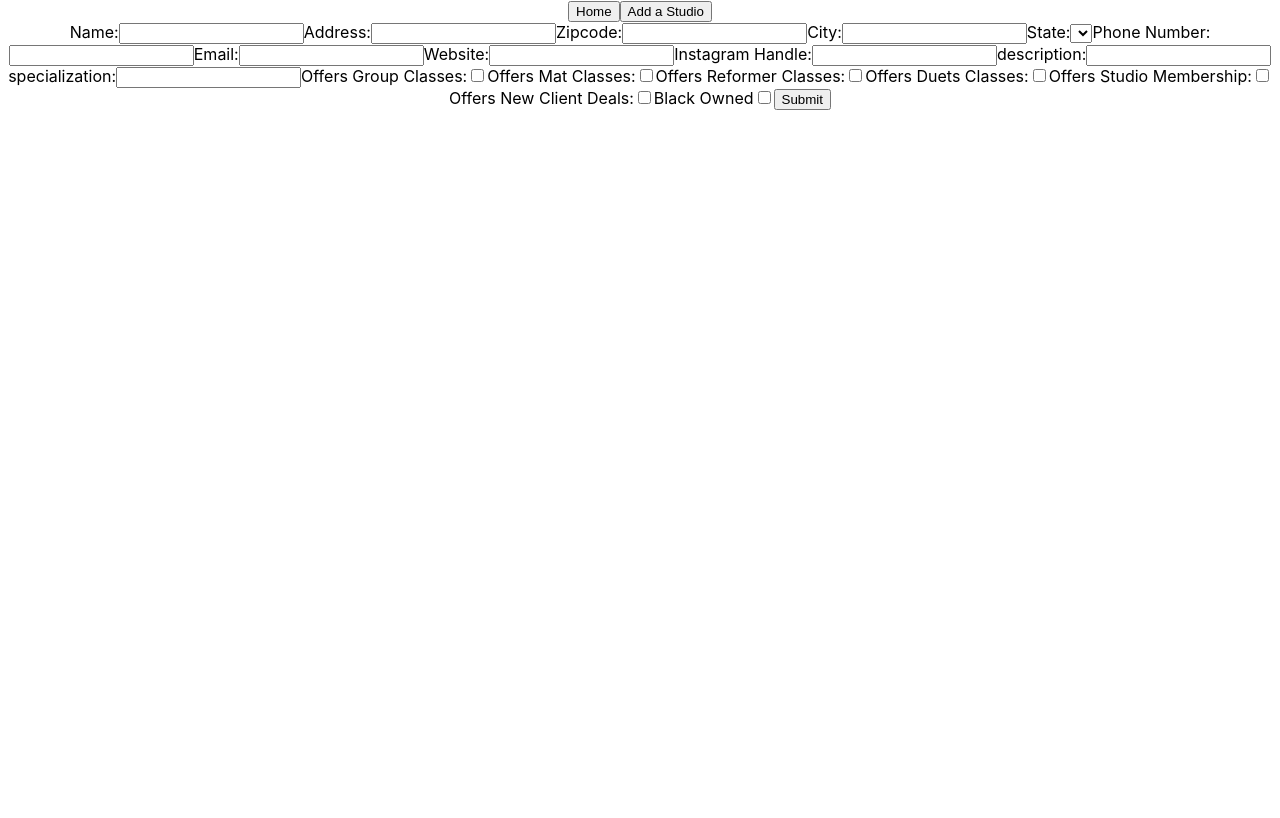
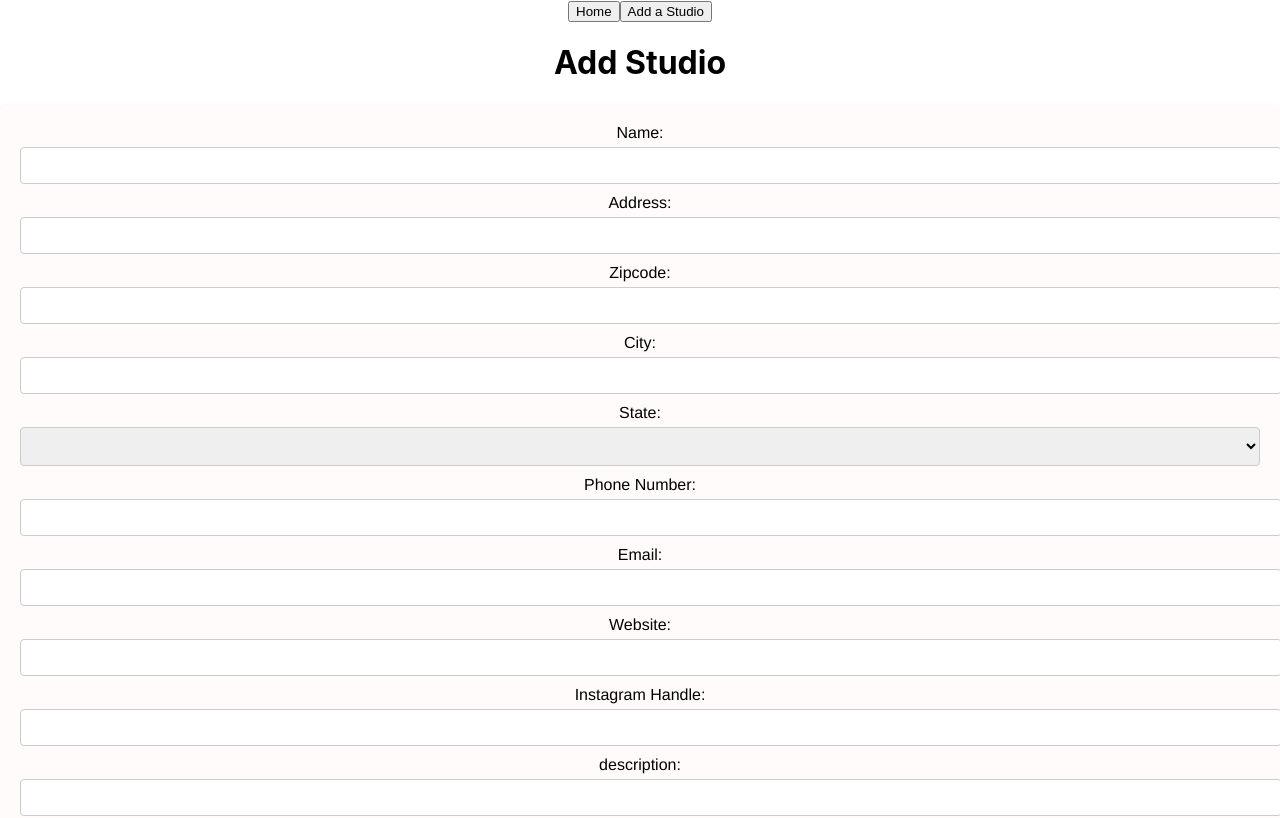
Before and after one commit to laura-williams-1/pilates-haven-nyc-front-end, a React (Create React App) app in the folder pilates-haven-front-end/: page /studios/new in a window 1280 px wide. Shown: the top 818 px of the page. Built offline with nearby package versions, Linux system fonts and the light colour scheme.

Commit message:
css added for create studio form

```diff
--- /dev/null
+++ b/pilates-haven-front-end/src/Components/CreateStudio.css
@@ -0,0 +1,47 @@
+.studio-form {
+  text-align: center;
+  font-family: "Helvetica Neue", Arial, sans-serif;
+  background-color: #fffbfb;
+  padding: 20px;
+  border-radius: 8px;
+  box-shadow: 0 2px 4px rgba(0, 0, 0, 0.1);
+}
+
+.studio-form h1 {
+  font-size: 28px;
+  color: #333;
+  margin-bottom: 10px;
+}
+
+.studio-form label {
+  display: block;
+  margin-bottom: 5px;
+}
+
+.studio-form input,
+.studio-form select {
+  width: 100%;
+  padding: 10px;
+  margin-bottom: 10px;
+  border: 1px solid #ccc;
+  border-radius: 4px;
+}
+
+.studio-form input[type="checkbox"] {
+  display: inline-block;
+  width: auto;
+  margin-right: 5px;
+}
+
+.studio-form .submit_button {
+  background-color: #333;
+  color: #fff;
+  border: none;
+  padding: 10px 20px;
+  border-radius: 4px;
+  cursor: pointer;
+}
+
+.studio-form .submit_button:hover {
+  background-color: #667;
+}
--- a/pilates-haven-front-end/src/Components/CreateStudio.js
+++ b/pilates-haven-front-end/src/Components/CreateStudio.js
@@ -1,7 +1,7 @@
 import axios from "axios";
 import { useState } from "react";
 import { useNavigate } from "react-router-dom";
-
+import "./CreateStudio.css";
 const API = process.env.REACT_APP_API_URL;
 
 const CreateStudio = () => {
@@ -49,7 +49,9 @@ const CreateStudio = () => {
     addStudio(studio);
   };
   return (
-    <form onSubmit={handleSubmit}>
+    <div>
+      <h1>Add Studio</h1>
+      <form className="studio-form" onSubmit={handleSubmit}>
         <label htmlFor="name">Name:</label>
         <input
           type="text"
@@ -184,6 +186,7 @@ const CreateStudio = () => {
         />
         <input type="submit" className="submit_button" />
       </form>
+    </div>
   );
 };
 
```
Lines whose indentation alone changed are shown as unchanged.
